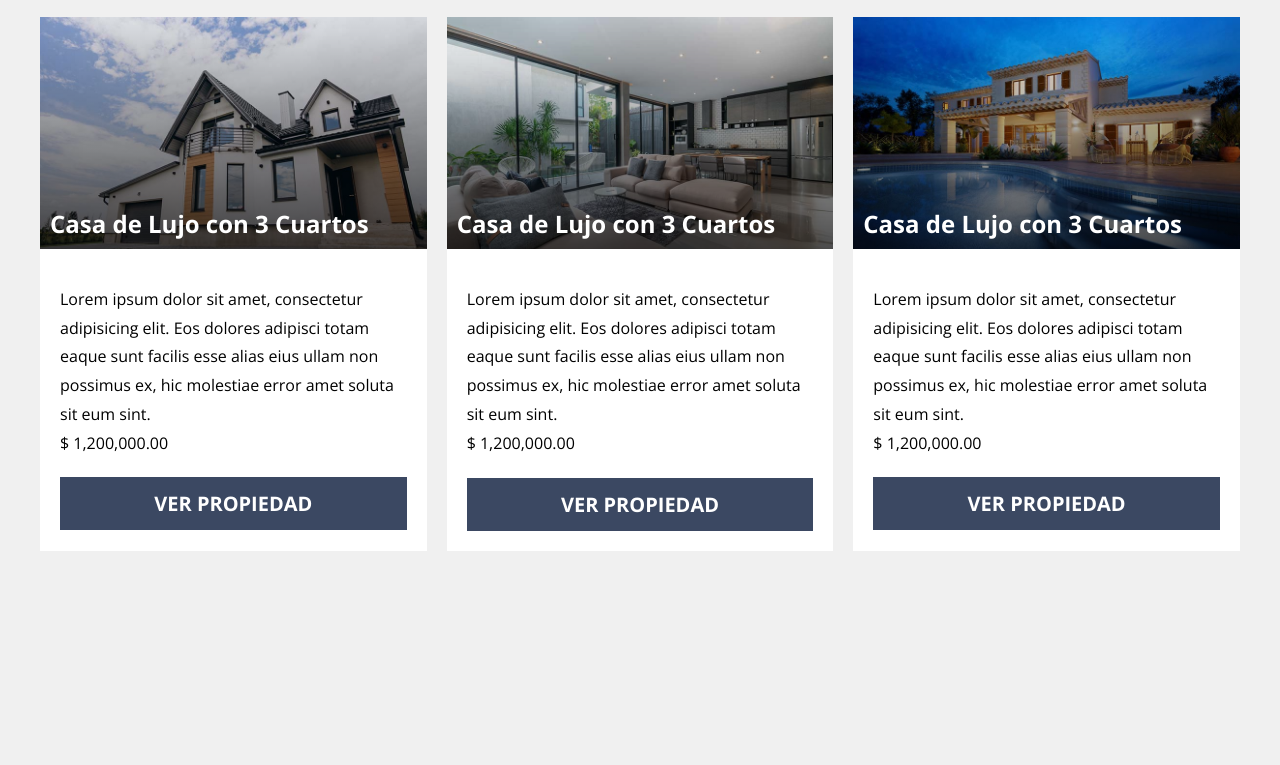
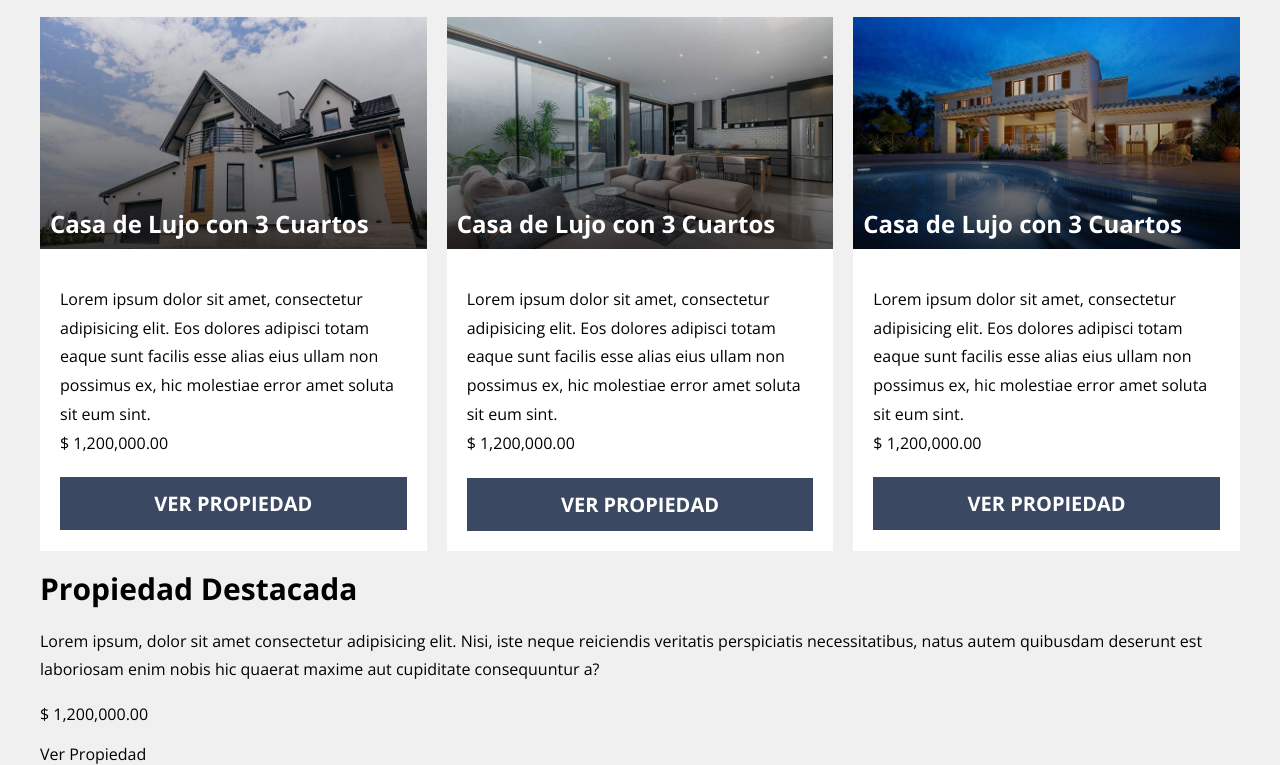
Before and after one commit to HenryTene/realState, a website: page index.html in a window 1280 px wide. Shown: the part 1374-2139 px from the top of the page. Before the commit the page ends 1925 px from the top, so only its background shows below. Drawn offline with nearby package versions, Linux system fonts and the light colour scheme; files that its build step writes are made by us from their sources; files whose address does not match are found by name.

Commit message:
:sparkles: Se agrega estructura HTML a la seccion de Propiedad destacada

```diff
--- a/index.html
+++ b/index.html
@@ -53,7 +53,9 @@
                     <h3 class="propiedad__nombre">Casa de Lujo con 3 Cuartos</h3>
                 </div>
                 <div class="propiedad__contenido">
-                    <p class="propiedad__texto">Lorem ipsum dolor sit amet, consectetur adipisicing elit. Eos dolores adipisci totam eaque sunt facilis esse alias eius ullam non possimus ex, hic molestiae error amet soluta sit eum sint.</p>
+                    <p class="propiedad__texto">Lorem ipsum dolor sit amet, consectetur adipisicing elit. Eos dolores
+                        adipisci totam eaque sunt facilis esse alias eius ullam non possimus ex, hic molestiae error
+                        amet soluta sit eum sint.</p>
                     <p class="propiedad__precio">$ 1,200,000.00</p>
                     <a class="propiedad__enlace" href="#">Ver Propiedad</a>
                 </div>
@@ -64,7 +66,9 @@
                     <h3 class="propiedad__nombre">Casa de Lujo con 3 Cuartos</h3>
                 </div>
                 <div class="propiedad__contenido">
-                    <p class="propiedad__texto">Lorem ipsum dolor sit amet, consectetur adipisicing elit. Eos dolores adipisci totam eaque sunt facilis esse alias eius ullam non possimus ex, hic molestiae error amet soluta sit eum sint.</p>
+                    <p class="propiedad__texto">Lorem ipsum dolor sit amet, consectetur adipisicing elit. Eos dolores
+                        adipisci totam eaque sunt facilis esse alias eius ullam non possimus ex, hic molestiae error
+                        amet soluta sit eum sint.</p>
                     <p class="propiedad__precio">$ 1,200,000.00</p>
                     <a class="propiedad__enlace" href="#">Ver Propiedad</a>
                 </div>
@@ -75,7 +79,9 @@
                     <h3 class="propiedad__nombre">Casa de Lujo con 3 Cuartos</h3>
                 </div>
                 <div class="propiedad__contenido">
-                    <p class="propiedad__texto">Lorem ipsum dolor sit amet, consectetur adipisicing elit. Eos dolores adipisci totam eaque sunt facilis esse alias eius ullam non possimus ex, hic molestiae error amet soluta sit eum sint.</p>
+                    <p class="propiedad__texto">Lorem ipsum dolor sit amet, consectetur adipisicing elit. Eos dolores
+                        adipisci totam eaque sunt facilis esse alias eius ullam non possimus ex, hic molestiae error
+                        amet soluta sit eum sint.</p>
                     <p class="propiedad__precio">$ 1,200,000.00</p>
                     <a class="propiedad__enlace" href="#">Ver Propiedad</a>
                 </div>
@@ -86,7 +92,9 @@
                     <h3 class="propiedad__nombre">Casa de Lujo con 3 Cuartos</h3>
                 </div>
                 <div class="propiedad__contenido">
-                    <p class="propiedad__texto">Lorem ipsum dolor sit amet, consectetur adipisicing elit. Eos dolores adipisci totam eaque sunt facilis esse alias eius ullam non possimus ex, hic molestiae error amet soluta sit eum sint.</p>
+                    <p class="propiedad__texto">Lorem ipsum dolor sit amet, consectetur adipisicing elit. Eos dolores
+                        adipisci totam eaque sunt facilis esse alias eius ullam non possimus ex, hic molestiae error
+                        amet soluta sit eum sint.</p>
                     <p class="propiedad__precio">$ 1,200,000.00</p>
                     <a class="propiedad__enlace" href="#">Ver Propiedad</a>
                 </div>
@@ -97,7 +105,9 @@
                     <h3 class="propiedad__nombre">Casa de Lujo con 3 Cuartos</h3>
                 </div>
                 <div class="propiedad__contenido">
-                    <p class="propiedad__texto">Lorem ipsum dolor sit amet, consectetur adipisicing elit. Eos dolores adipisci totam eaque sunt facilis esse alias eius ullam non possimus ex, hic molestiae error amet soluta sit eum sint.</p>
+                    <p class="propiedad__texto">Lorem ipsum dolor sit amet, consectetur adipisicing elit. Eos dolores
+                        adipisci totam eaque sunt facilis esse alias eius ullam non possimus ex, hic molestiae error
+                        amet soluta sit eum sint.</p>
                     <p class="propiedad__precio">$ 1,200,000.00</p>
                     <a class="propiedad__enlace" href="#">Ver Propiedad</a>
                 </div>
@@ -108,7 +118,9 @@
                     <h3 class="propiedad__nombre">Casa de Lujo con 3 Cuartos</h3>
                 </div>
                 <div class="propiedad__contenido">
-                    <p class="propiedad__texto">Lorem ipsum dolor sit amet, consectetur adipisicing elit. Eos dolores adipisci totam eaque sunt facilis esse alias eius ullam non possimus ex, hic molestiae error amet soluta sit eum sint.</p>
+                    <p class="propiedad__texto">Lorem ipsum dolor sit amet, consectetur adipisicing elit. Eos dolores
+                        adipisci totam eaque sunt facilis esse alias eius ullam non possimus ex, hic molestiae error
+                        amet soluta sit eum sint.</p>
                     <p class="propiedad__precio">$ 1,200,000.00</p>
                     <a class="propiedad__enlace" href="#">Ver Propiedad</a>
                 </div>
@@ -117,6 +129,23 @@
         </div>
     </main>
 
+    <section class="destacada">
+        <div class="destacada__grid contenedor">
+            <div class="destacada__contenido">
+                <h3 class="destacada__heading">
+                    Propiedad Destacada
+                </h3>
+                <p class="destacada__texto">
+                    Lorem ipsum, dolor sit amet consectetur adipisicing elit. Nisi, iste neque reiciendis veritatis
+                    perspiciatis necessitatibus, natus autem quibusdam deserunt est laboriosam enim nobis hic quaerat
+                    maxime aut cupiditate consequuntur a?
+                </p>
+                <p class="destacada__precio">$ 1,200,000.00</p>
+                <a href="#" class="destacada__enlace">Ver Propiedad</a>
+            </div>
+        </div>
+    </section>
+
 </body>
 
 </html>
```
